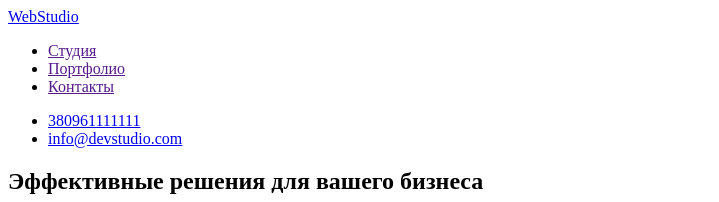
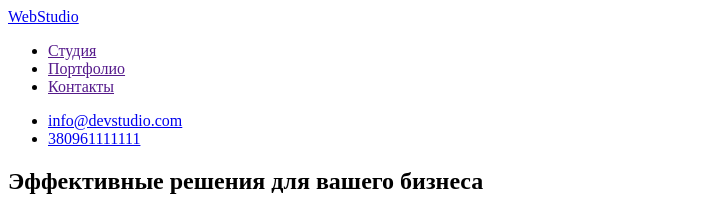
Before and after one commit to MarinaDemo/goit-markup-hw-01, a plain HTML site: page index.html in a window 1280 px wide. Shown: the top 202 px of the page, without its empty margins (0-719 px from the left). Drawn offline with Linux system fonts and the light colour scheme.

Commit message:
update html

```diff
--- a/index.html
+++ b/index.html
@@ -17,10 +17,9 @@
     </ul>
 </nav>
     <ul>
-        <li> <a href="tel:380961111111">380961111111</a></li>
-        <li>
-         <a href="mailto:info@devstudio.com">info@devstudio.com</a>
-        </li>
+        <li><a href="mailto:info@devstudio.com">info@devstudio.com </a></li>
+
+        <li><a href="tel:380961111111">380961111111</a> </li>
        </ul>
 
     </header>
```
